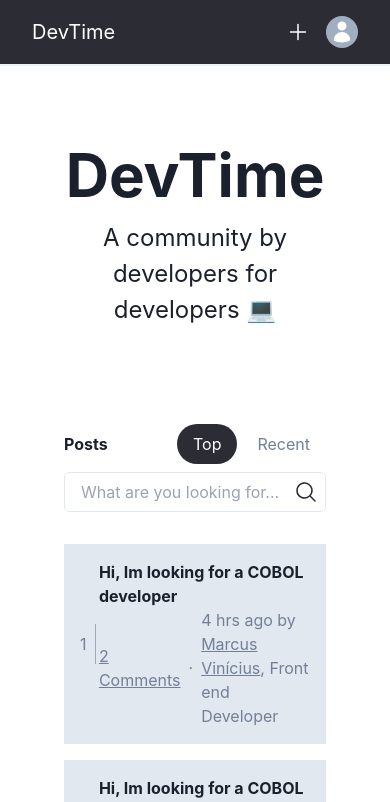
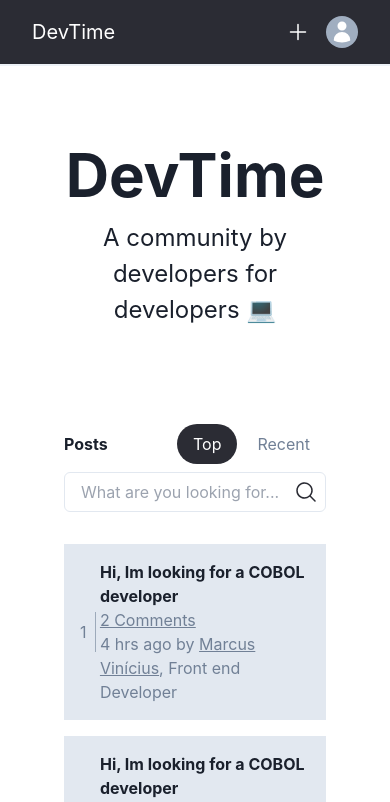
Before and after one commit to timeoutguy/devtime, a React (Create React App) app: page / in a window 390 px wide. Shown: the top 802 px of the page. Built offline with nearby package versions, Linux system fonts and the light colour scheme.

Commit message:
feat(DT-0009): Make postcard responsive

```diff
--- a/src/components/post-card/PostCard.tsx
+++ b/src/components/post-card/PostCard.tsx
@@ -11,11 +11,17 @@ export const PostCard = () => {
         <Link href="/" fontWeight="bold" cursor="pointer">
           Hi, Im looking for a COBOL developer
         </Link>
-        <Flex alignItems="center" color="gray.500">
+        <Flex
+          alignItems={{ md: 'center' }}
+          color="gray.500"
+          direction={{ base: 'column', md: 'row' }}
+        >
           <Text textDecoration="underline" mr={2} cursor="pointer">
             2 Comments
           </Text>
-          <Text mr={2}> &middot; </Text>
+          <Text mr={2} display={{ base: 'none', md: 'block' }}>
+            &middot;
+          </Text>
           <Text>
             4 hrs ago by <Link textDecoration="underline"> Marcus Vinícius</Link>, Front end
             Developer
```
